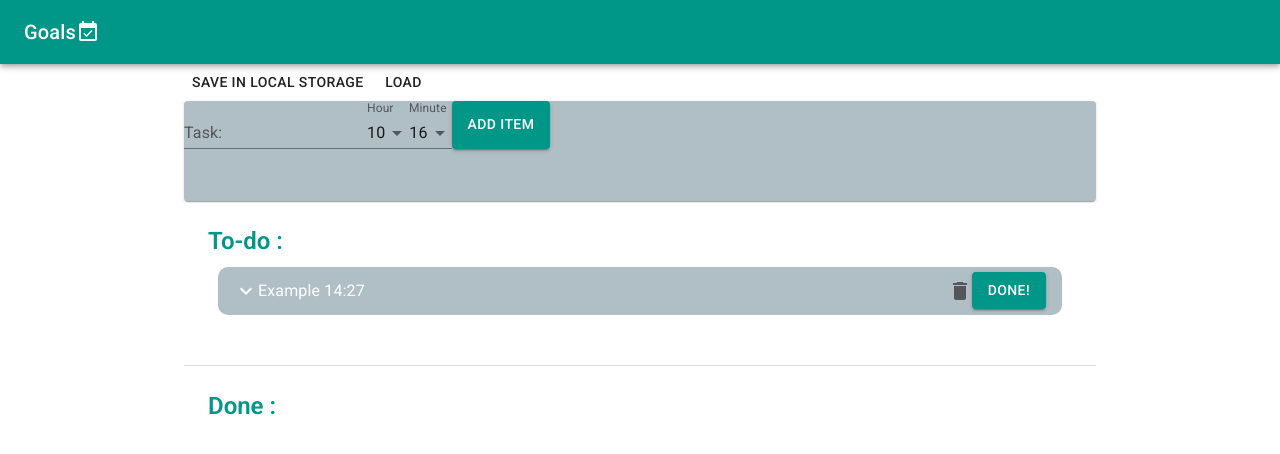
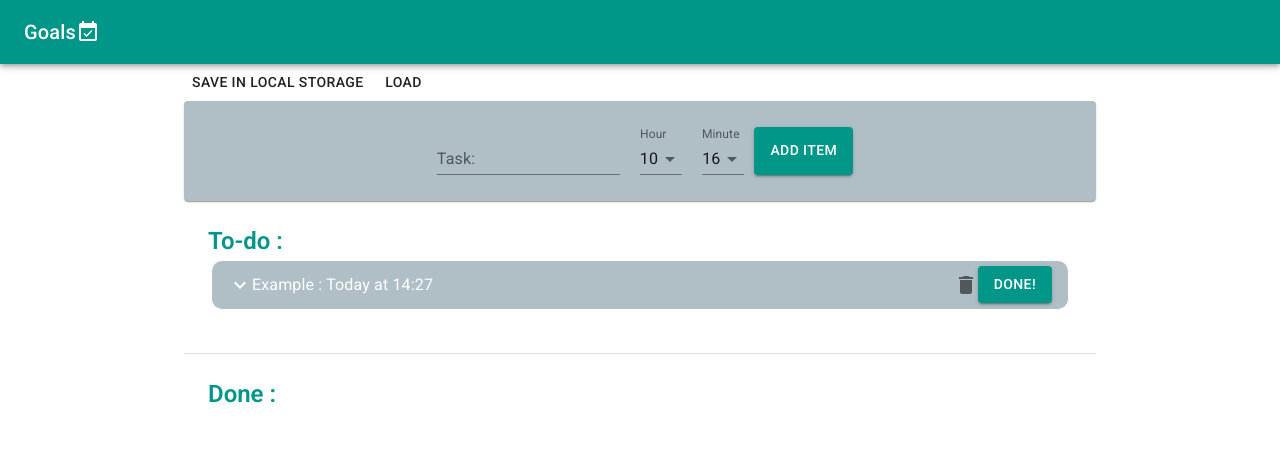
Before and after one commit to sapirm290/Todo_list, a React (Create React App) app: page / in a window 1280 px wide. Shown: the top 454 px of the page. Built offline with nearby package versions, Linux system fonts and the light colour scheme.

Commit message:
Few fixes for the assignment to be served

```diff
--- a/src/components/AppContainer.jsx
+++ b/src/components/AppContainer.jsx
@@ -25,7 +25,7 @@ const AppContainer = () => {
         let newState;
         switch (action.type) {
             case (SAVE):
-                localStorage.saveCopy = JSON.stringify(initialState)
+                localStorage.saveCopy = JSON.stringify(state)
                 return state
             case (LOAD):
                 if (localStorage.hasOwnProperty("saveCopy"))
@@ -45,9 +45,8 @@ const AppContainer = () => {
                 return newState
             case (REMOVE):
                 newState = Object.assign({}, state)
-                let indexToRemove = newState.todos.indexOf(element => element.features.index === action.index)
+                let indexToRemove = newState.todos.indexOf(newState.todos.find(element => element.features.index === action.index))
                 newState.todos.splice(indexToRemove, 1)
-                console.log(newState);
                 return newState;
             case (SETDONE):
                 newState = Object.assign({}, state)
@@ -55,6 +54,7 @@ const AppContainer = () => {
                 newState.todos[indexToSetDone].features.category = newState.todos[indexToSetDone].features.category === "todo" ? "done" : "todo";
                 return newState
             case (SETSTARRED):
+                console.log("getting starred" + action.index)
                 newState = Object.assign({}, state)
                 let indexToSetStarred = newState.todos.indexOf(newState.todos.find(element => element.features.index === action.index))
                 newState.todos[indexToSetStarred].features.isStarred = !newState.todos[indexToSetStarred].features.isStarred;
--- a/src/components/ItemCreationPanel.jsx
+++ b/src/components/ItemCreationPanel.jsx
@@ -13,10 +13,15 @@ const useStyles = makeStyles(theme => ({
     paper: {
         backgroundColor: theme.palette.secondary.light,
         height: "100px",
-        display: "flex"
+        display: "flex",
+        justifyContent: "center",
+        alignItems: "center"
     },
     button: {
         height: '48px'
+    },
+    input:{
+        margin: "10px"
     }
 }));
 
@@ -56,9 +61,9 @@ const ItemCreation = ({ addItem }) => {
     return (
         <div>
             <Paper classes={{ root: classes.paper }} className={classes.root} p={3} m={2}>
-                <FormControl>
+                <FormControl classes={{root: classes.input}}>
                     <InputLabel htmlFor="summary">Task: </InputLabel>
-                    <Input onChange={(e) => { handleChange(e, "content", "summary") }}
+                    <Input  onChange={(e) => { handleChange(e, "content", "summary") }}
                         value={item.content.summary} placeholder={"What do I want to do?..."}
                         input={<Input name="summary" id="summary" />}
                     />
@@ -67,7 +72,7 @@ const ItemCreation = ({ addItem }) => {
                         <Input id="my-input" aria-describedby="my-helper-text" />
                     </FormControl> */}
                 </FormControl>
-                <FormControl >
+                <FormControl  classes={{root: classes.input}}>
                     <InputLabel htmlFor="hours">Hour</InputLabel>
                     <Select
                         value={item.time.hours}
@@ -76,7 +81,7 @@ const ItemCreation = ({ addItem }) => {
                         {HOUROPTIONS}
                     </Select>
                 </FormControl>
-                <FormControl >
+                <FormControl classes={{root: classes.input}} >
                     <InputLabel htmlFor="minutes">Minute</InputLabel>
                     <Select
                         value={item.time.minutes}
--- a/src/components/TodoItem.jsx
+++ b/src/components/TodoItem.jsx
@@ -30,7 +30,7 @@ const useStyles = makeStyles(theme => ({
     },
     text:{textDecoration: "line-through"}
 }));
-const DIVSTYLE = { margin: "10px", borderRadius: "10px", backgroundColor: "#b0bec5" }
+const DIVSTYLE = { margin: "4px", borderRadius: "10px", backgroundColor: "#b0bec5" }
 
 
 const TodoItem = ({ content, time, features, removeItem, setItemDone, setItemStarred }) => {
@@ -47,7 +47,7 @@ const TodoItem = ({ content, time, features, removeItem, setItemDone, setItemSta
         <div style={DIVSTYLE}>
             <ListItem button classes={{ container: classes.li }} onClick={handleClick}>
                 {open ? <ExpandLess /> : <ExpandMore />}
-                <ListItemText classes={category==="done"? {root: classes.text}: null} primary={`${summary} ${hours}:${minutes}`} />
+                <ListItemText classes={category==="done"? {root: classes.text}: null} primary={`${summary} :  Today at ${hours}:${minutes}`} />
                 <ListItemSecondaryAction>
                     <IconButton edge="end" aria-label="Delete" onClick={() => removeItem(index)}>
                         <DeleteIcon />
```
